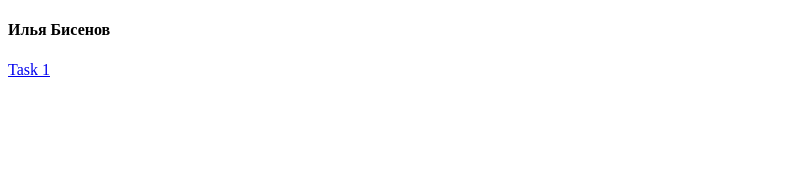
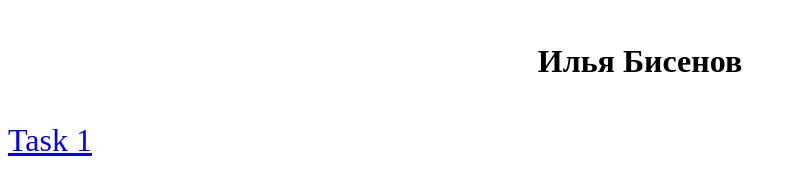
Before and after one commit to gosponemo/itmo-port, a plain HTML site: page index.html in a window 1280 px wide. Shown: the whole page, without its empty margins (0-796 px from the left). Drawn offline with Linux system fonts and the light colour scheme.

Commit message:
center/size style

```diff
--- a/index.html
+++ b/index.html
@@ -5,8 +5,10 @@
     <title>Ilya Bisenov</title>
 </head>
 <body>
-<h4 id="author" title="GossJS" style="">Илья Бисенов</h4>
+<h4 id="author" title="GossJS" style="
+    font-size: 2em;
+    text-align: -webkit-center;">Илья Бисенов</h4>
 
-<a href="./tasks/1">Task 1</a>
+<a href="./tasks/1" style="font-size: 2em;">Task 1</a>
 </body>
 </html>
```
